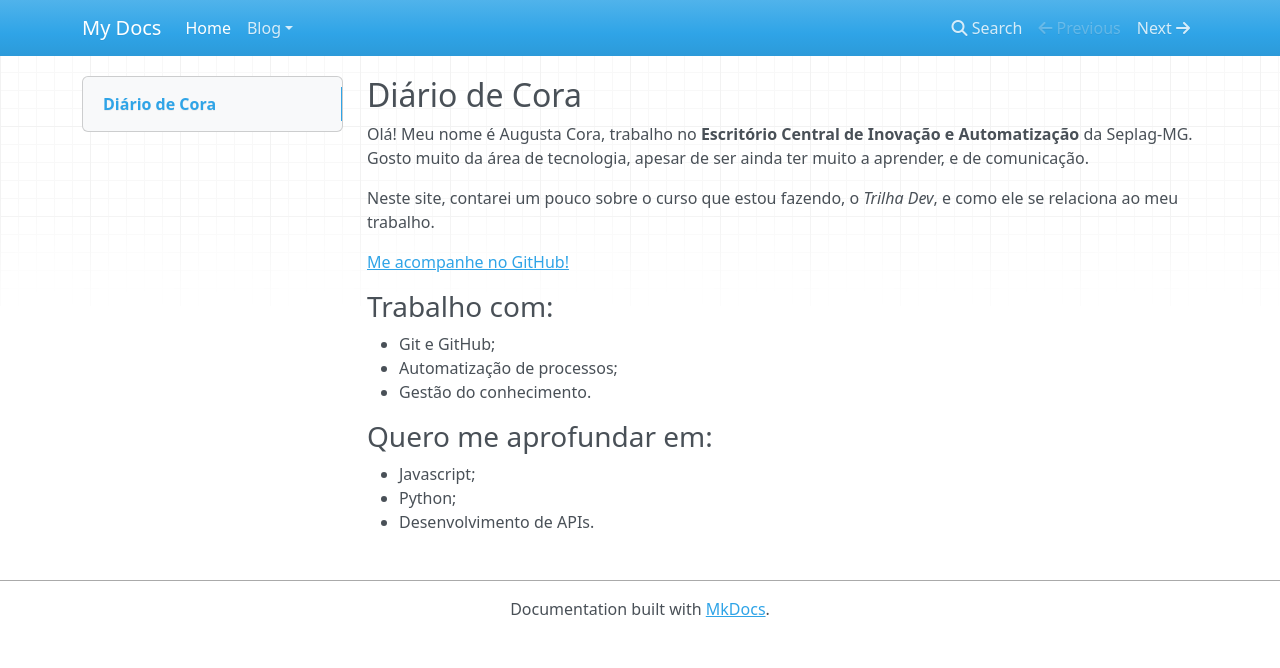
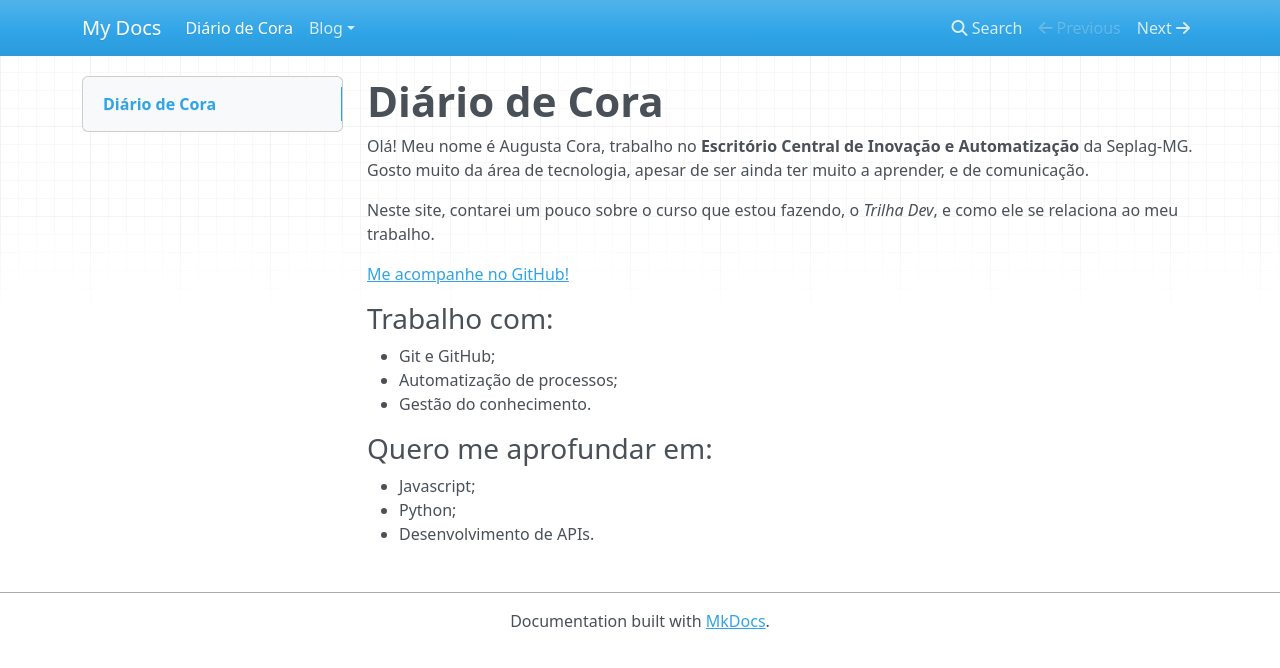
Before and after one commit to augustacora/curso_trilha_dev, an MkDocs documentation site: the page built from docs/index.md, in a window 1280 px wide. Shown: the top 668 px of the page. Built offline with MkDocs 1.6.1, drawn with Linux system fonts in a browser that asks for light colours; nearby versions of some CDN libraries.

Commit message:
Altera texto da página inicial do site

```diff
--- a/docs/index.md
+++ b/docs/index.md
@@ -1,4 +1,4 @@
-## **Diário de Cora**
+# **Diário de Cora**
 
 Olá! Meu nome é Augusta Cora, trabalho no **Escritório Central de Inovação e Automatização** da Seplag-MG. Gosto muito da área de tecnologia, apesar de ser ainda ter muito a aprender, e de comunicação.
 
```
